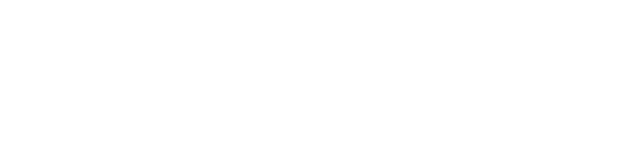
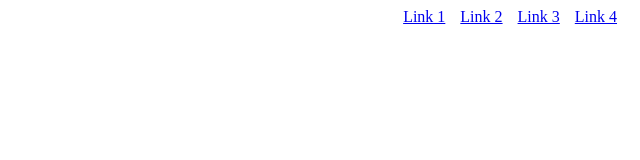
Before and after one commit to Mateusz-Kirmuc/kodilla_project_4_5, a plain HTML site: page index.html in a window 1280 px wide. Shown: the whole page, without its empty margins (640-1280 px from the left). Drawn offline with Linux system fonts and the light colour scheme.

Commit message:
Create header section

```diff
--- a/index.html
+++ b/index.html
@@ -8,6 +8,16 @@
   <title>Document</title>
 </head>
 <body>
+  <header>
+    <div class="container">
+      <ul class="links container">
+        <li><a href="#" class="link">Link 1</a></li>
+        <li><a href="#" class="link">Link 2</a></li>
+        <li><a href="#" class="link">Link 3</a></li>
+        <li><a href="#" class="link">Link 4</a></li>
+      </ul>
+    </div>
+  </header>
 
 </body>
 </html>
--- a/style.css
+++ b/style.css
@@ -0,0 +1,16 @@
+.container {
+  display: -webkit-flex;
+  display: -ms-flex;
+  display: flex;
+  justify-content: flex-end;
+}
+
+.links {
+  margin: 0;
+  padding: 0;
+  list-style: none;
+}
+
+.link:nth-child(odd) {
+  padding-right: 15px;
+}
```
